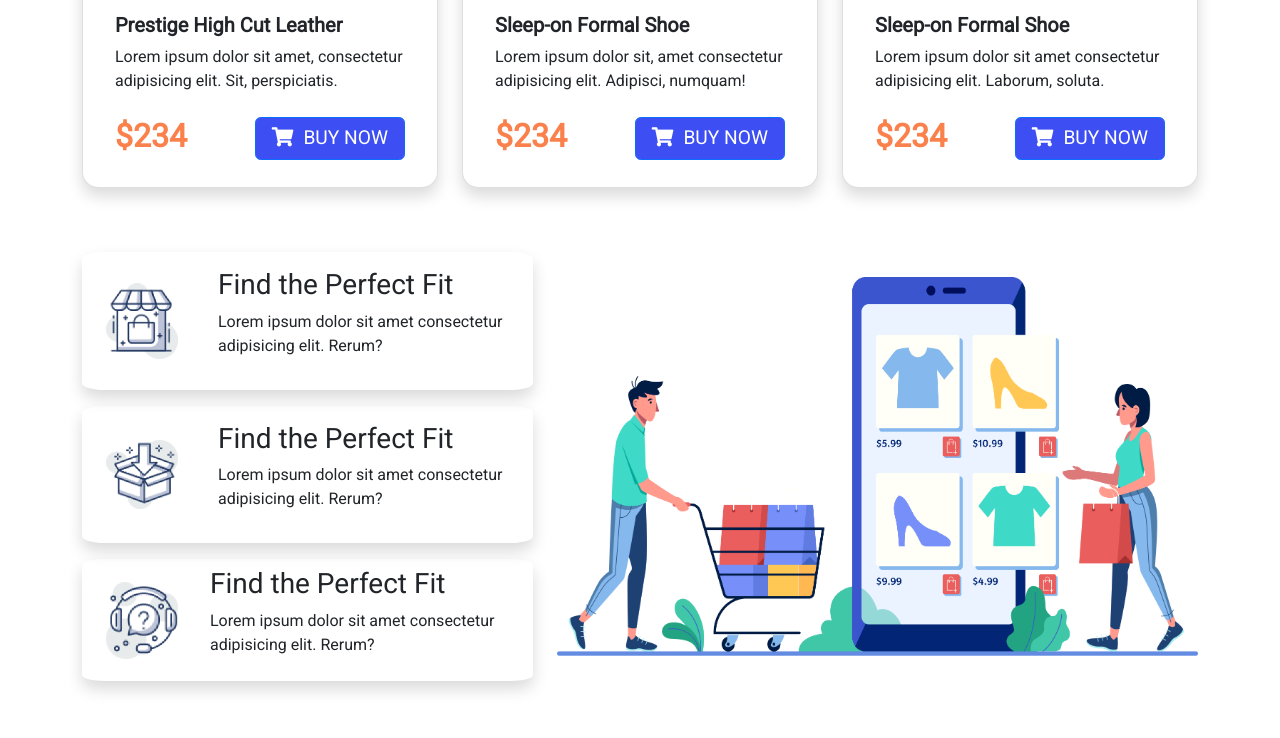
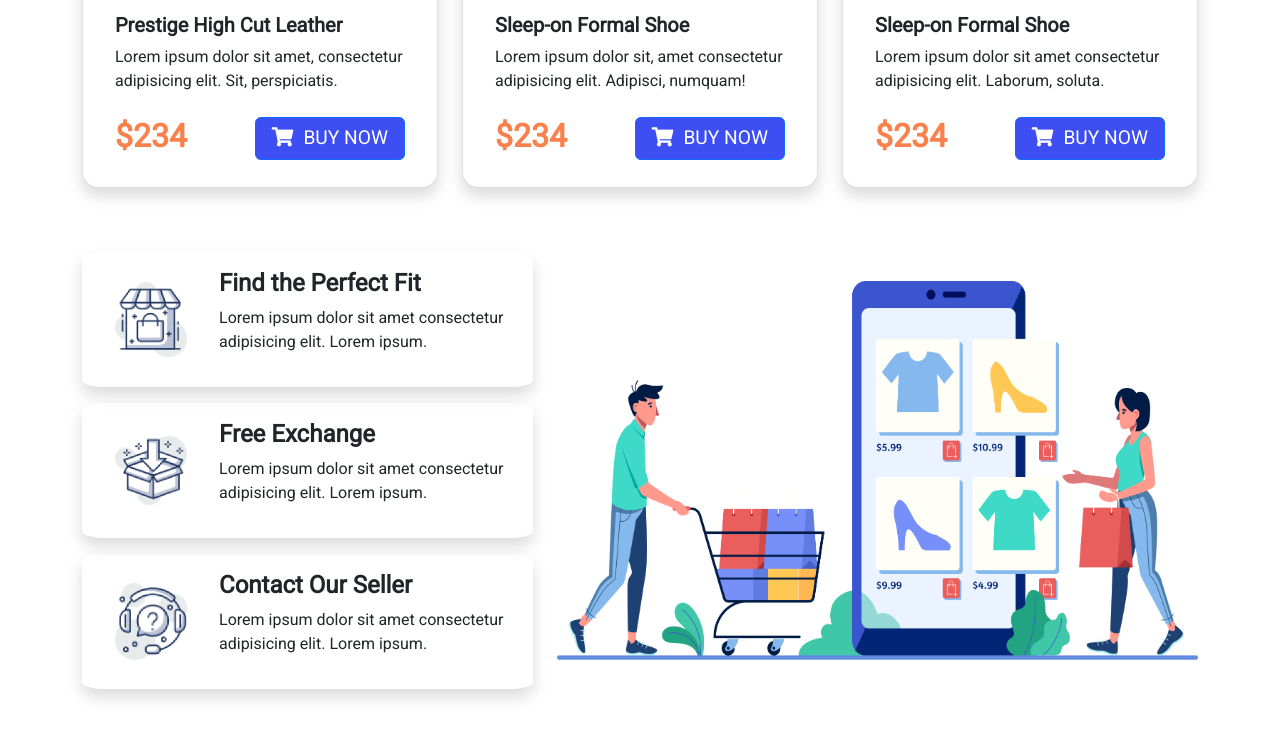
Before and after one commit to mozibrishu/nike-react, a plain HTML site: page index.html in a window 1280 px wide. Shown: the part 1840-2578 px from the top of the page. Drawn offline with Linux system fonts and the light colour scheme.

Commit message:
Almost main four parts: complete

```diff
--- a/css/style.css
+++ b/css/style.css
@@ -1,6 +1,15 @@
 body{
     margin: 0;
     font-family: 'Roboto', sans-serif;
+}
+.nike-nav-link{
+    color: black !important;
+    font-weight: 700;
+}
+.nike-nav-link:hover{
+    border-radius: 5px;
+    background-color: darkgray;
+    color: white !important;
 }
 .buy-button{
     border-radius: .3em;
@@ -64,4 +73,10 @@ h2{
 
 .about-card{
     border-radius: 5%;
+    padding: 2%;
 }
+h4{
+    font-family: 'Roboto', sans-serif;
+    font-size: 24px;
+    font-weight: 700;
+}
--- a/index.html
+++ b/index.html
@@ -29,10 +29,11 @@
                 </button>
                 <div class="collapse navbar-collapse justify-content-end" id="navbarNavAltMarkup">
                     <div class="navbar-nav">
-                        <a class="nav-link active mx-3" aria-current="page" href="#">Home</a>
-                        <a class="nav-link mx-3" href="#">Casual Shoes</a>
-                        <a class="nav-link mx-3" href="#">Formal Shoes</a>
-                        <a class="nav-link mx-3" href="#">About Us</a>
+                        <a class="nav-link mx-2 nike-nav-link" href="#">Home</a>
+                        <a class="nav-link mx-2 nike-nav-link" href="#casual-shoes">Casual Shoes</a>
+                        <a class="nav-link mx-2 nike-nav-link" href="#formal-shoes">Formal Shoes</a>
+                        <a class="nav-link mx-2 nike-nav-link" href="#subscribe-section">Subscribe</a>
+                        <a class="nav-link mx-2 nike-nav-link" href="#about-section">About Us</a>
                     </div>
                 </div>
             </div>
@@ -59,7 +60,7 @@
     </header>
     <main>
         <!-- Casual Shoes Section -->
-        <section class="container my-4">
+        <section id="casual-shoes" class="container my-4">
             <h2 class="text-center text-md-start my-5">CASUAL SHOES</h2>
             <div class="row row-cols-1 row-cols-md-3 g-4">
                 <div class="col">
@@ -120,7 +121,7 @@
             </div>
         </section>
         <!-- Formal Shoes Section -->
-        <section class="container my-5">
+        <section id="formal-shoes" class="container my-5">
             <h2 class="text-center text-md-start my-5">FORMAL SHOES</h2>
             <div class="row row-cols-1 row-cols-md-3 g-4">
                 <div class="col">
@@ -181,38 +182,37 @@
         <!-- Complete: Casual Shoe - Formal Shoe -->
 
         <!-- About Section -->
-        <section class="container my-5 d-flex justify-content-end">
+        <section id="about-section" class="container my-5 d-flex justify-content-end">
             <div class="row align-items-center">
                 <div class="col-12 col-md-5">
-                    <div class="d-flex align-items-center shadow my-3 about-card">
+                    <div
+                        class="d-flex flex-column flex-md-row align-items-center text-center text-md-start shadow my-3 about-card">
                         <div><img class="about-section-img mx-4" src="Logo, Icon/fit.png" alt=""></div>
-                        <div class="p-3">
-                            <h3>Find the Perfect Fit</h3>
-                            <p>Lorem ipsum dolor sit amet consectetur adipisicing elit. Rerum?</p>
+                        <div class="p-2">
+                            <h4>Find the Perfect Fit</h4>
+                            <p>Lorem ipsum dolor sit amet consectetur adipisicing elit. Lorem ipsum.</p>
                         </div>
                     </div>
-                    <div class="d-flex align-items-center shadow my-3 about-card">
+                    <div
+                        class="d-flex flex-column flex-md-row align-items-center text-center text-md-start shadow my-3 about-card">
                         <div><img class="about-section-img  mx-4" src="Logo, Icon/exchange.png" alt=""></div>
-                        <div class="p-3">
-                            <h3>Find the Perfect Fit</h3>
-                            <p>Lorem ipsum dolor sit amet consectetur adipisicing elit. Rerum?</p>
+                        <div class="p-2">
+                            <h4>Free Exchange</h4>
+                            <p>Lorem ipsum dolor sit amet consectetur adipisicing elit. Lorem ipsum.</p>
                         </div>
                     </div>
-                    <div class="d-flex align-items-center shadow my-3 about-card">
+                    <div
+                        class="d-flex flex-column flex-md-row align-items-center text-center text-md-start shadow my-3 about-card">
                         <div><img class="about-section-img  mx-4" src="Logo, Icon/contacts.png" alt=""></div>
                         <div class="p-2">
-                            <h3>Find the Perfect Fit</h3>
-                            <p>Lorem ipsum dolor sit amet consectetur adipisicing elit. Rerum?</p>
+                            <h4 id="contact-section">Contact Our Seller</h4>
+                            <p>Lorem ipsum dolor sit amet consectetur adipisicing elit. Lorem ipsum.</p>
                         </div>
                     </div>
-
                 </div>
-
-                <!-- image -->
                 <div class="col-12 col-md-7">
                     <img class="w-100" src="Logo, Icon/app-diagram.png" alt="">
                 </div>
-
             </div>
         </section>
     </main>
```
